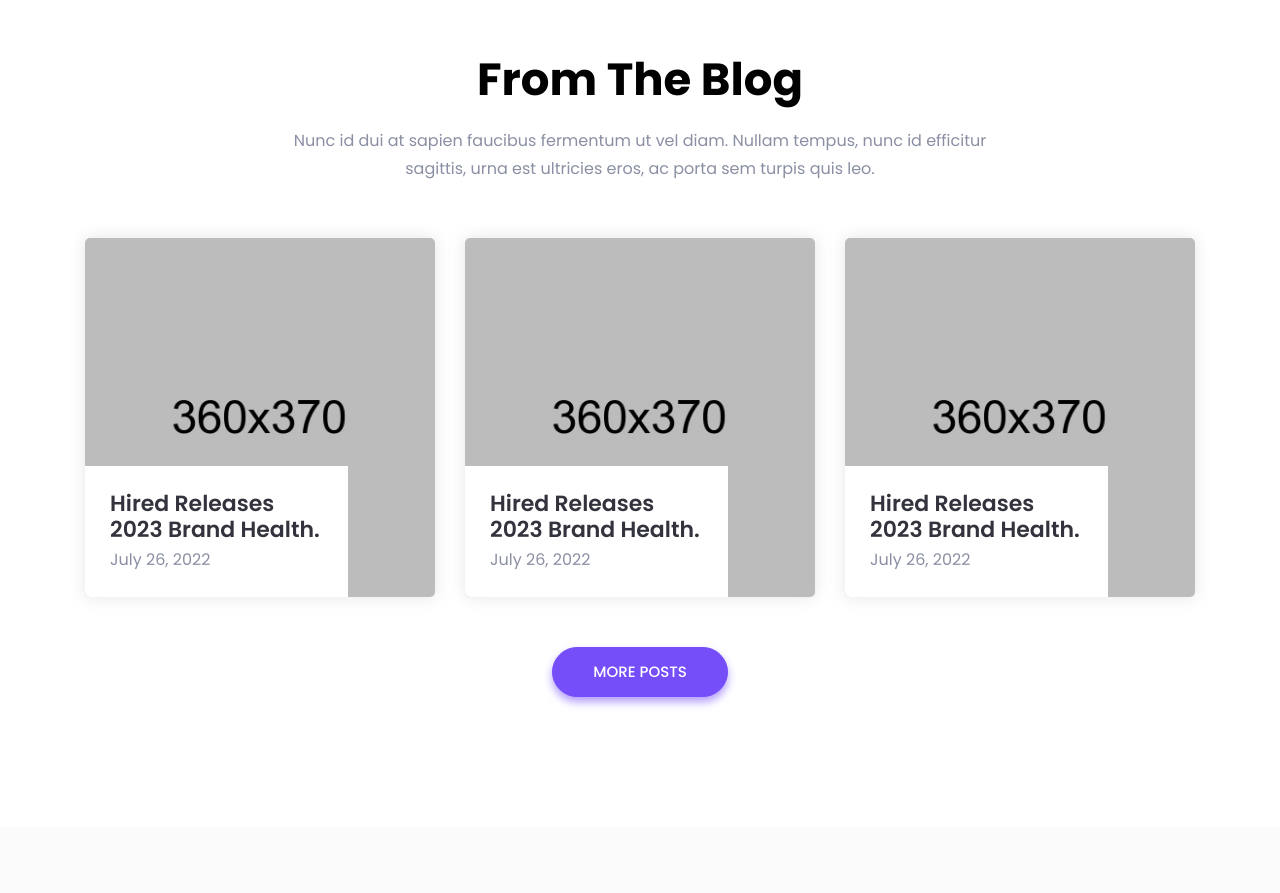
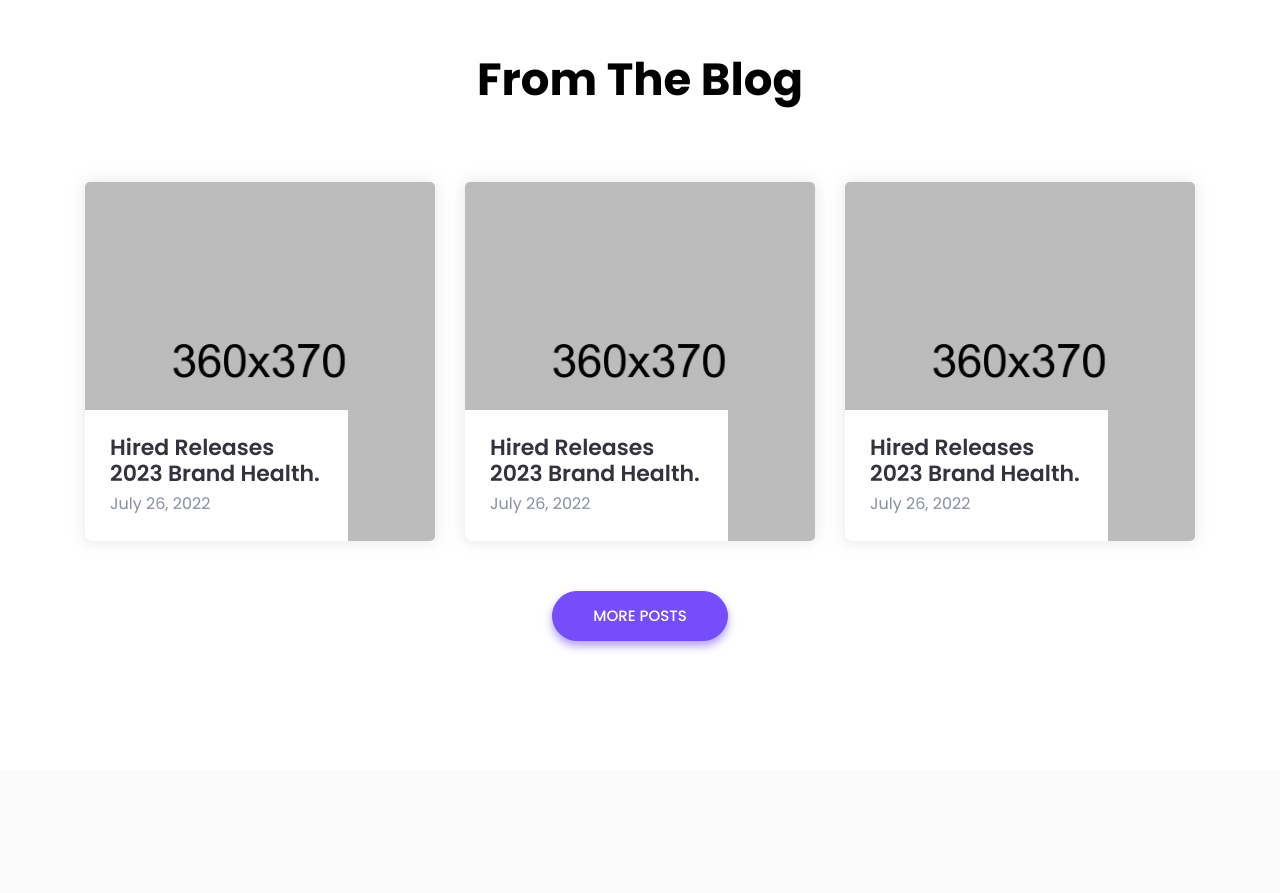
Before and after one commit to Kazmi-Saqib/Kazmi-Saqib.github.io, a plain HTML site: page index.html in a window 1280 px wide. Shown: the part 5840-6733 px from the top of the page. Drawn offline with Linux system fonts and the light colour scheme; files whose address does not match are found by name.

Commit message:
Update index.html

```diff
--- a/index.html
+++ b/index.html
@@ -625,7 +625,7 @@
                 <div class="col-lg-8">
                     <div class="section-title text-center pb-25">
                         <h2 class="title">From The Blog</h2>
-                        <p>Nunc id dui at sapien faucibus fermentum ut vel diam. Nullam tempus, nunc id efficitur sagittis, urna est ultricies eros, ac porta sem turpis quis leo.</p>
+                        <p></p>
                     </div> <!-- section title -->
                 </div>
             </div> <!-- row -->
```
